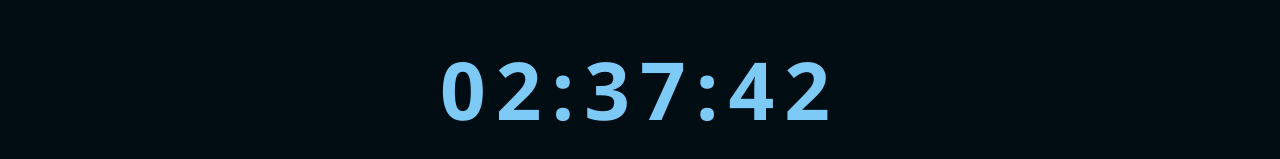
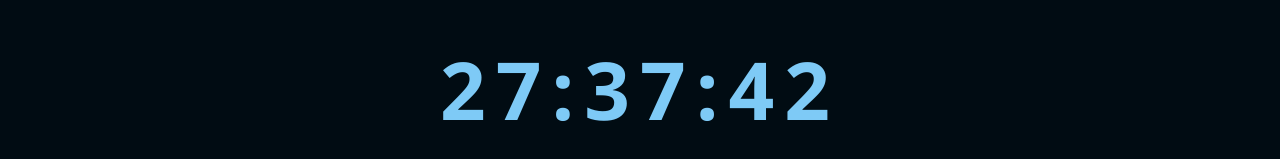
Before and after one commit to webzii/atharinitiative.github.io, a website: page timer/index.html in a window 1280 px wide. Shown: the part 387-546 px from the top of the page. Drawn offline with Linux system fonts and the light colour scheme.

Commit message:
Updated timer

```diff
--- a/timer/index.html
+++ b/timer/index.html
@@ -109,7 +109,7 @@ h1 {
 
 <script>
   // Target time: October 31, 2025, at 9:00 PM local time
-  const targetTime = new Date("October 31, 2025 21:00:00").getTime();
+  const targetTime = new Date("November 1, 2025 22:00:00").getTime();
 
   const timer = setInterval(() => {
     const now = new Date().getTime();
```
